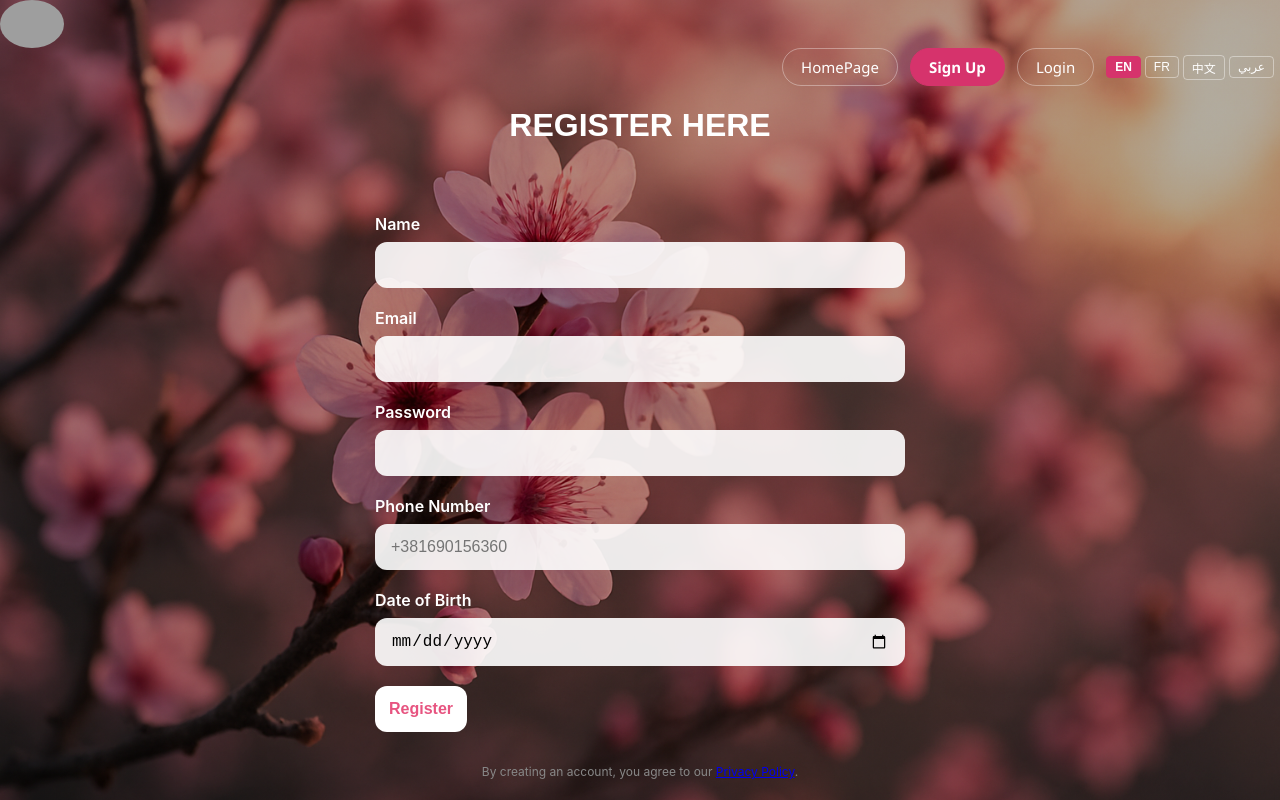
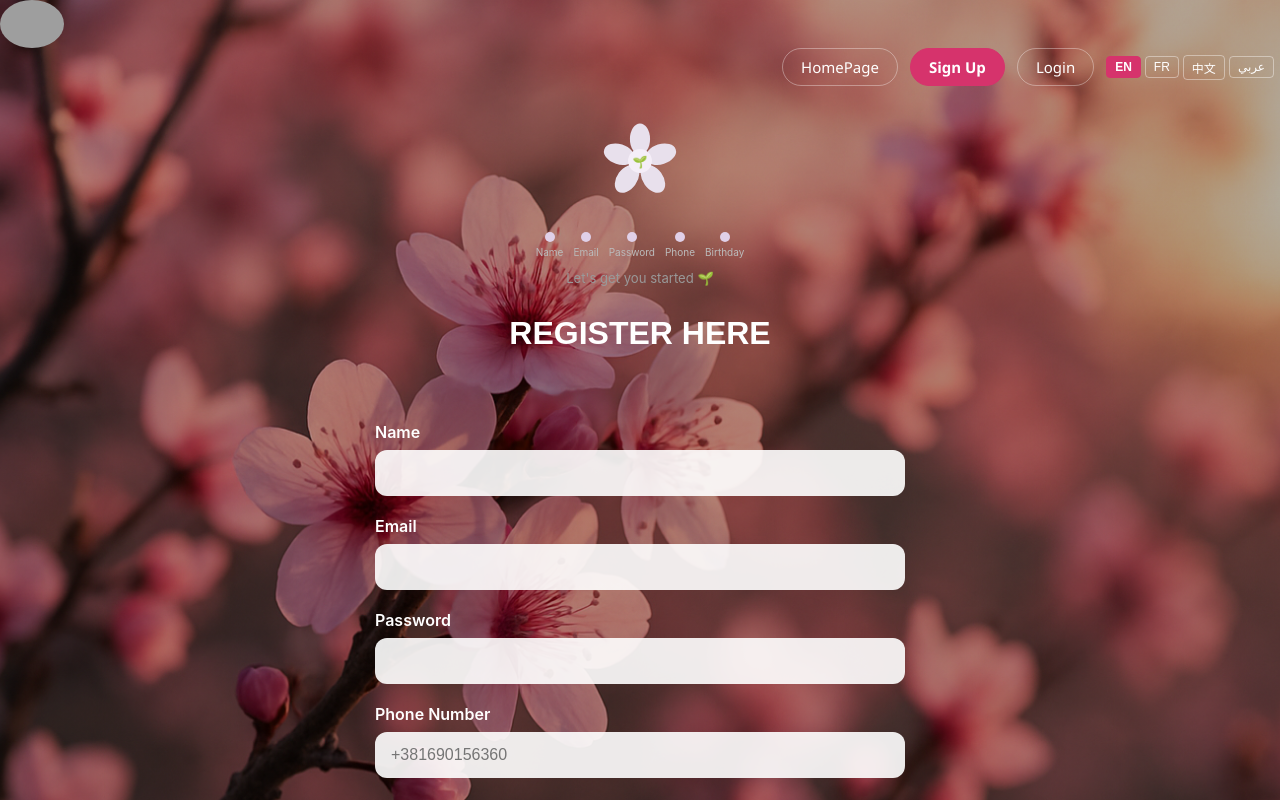
Before and after one commit to MouradMek-code/Blossom_react_web, a React (Create React App) app in the folder Blossom_React_web/: page /sign_up in a window 1280 px wide. Shown: the top 800 px of the page. Built offline with nearby package versions, Linux system fonts and the light colour scheme; no server answers; grey boxes are pictures that could not be loaded.

Commit message:
Add blooming flower progress to signup form

```diff
--- /dev/null
+++ b/Blossom_React_web/src/components/FlowerProgress.jsx
@@ -0,0 +1,77 @@
+import styles from "./FlowerProgress.module.css";
+
+const STEPS = ["Name", "Email", "Password", "Phone", "Birthday"];
+
+export default function FlowerProgress({ filled, verified }) {
+  const total = STEPS.length;
+  const bloomed = verified ? total : filled;
+  const allDone = bloomed >= total;
+
+  return (
+    <div className={styles.wrapper}>
+      <div className={`${styles.flowerWrap} ${allDone ? styles.glow : ""}`}>
+        <svg viewBox="0 0 120 120" width="110" height="110" className={styles.svg}>
+          {/* Petals — 5 at 72° intervals */}
+          {STEPS.map((_, i) => {
+            const angle = (i * 72 - 90) * (Math.PI / 180);
+            const cx = 60 + Math.cos(angle) * 24;
+            const cy = 60 + Math.sin(angle) * 24;
+            const rotation = i * 72;
+            const active = i < bloomed;
+            return (
+              <ellipse
+                key={i}
+                cx={cx}
+                cy={cy}
+                rx="11"
+                ry="17"
+                transform={`rotate(${rotation}, ${cx}, ${cy})`}
+                className={`${styles.petal} ${active ? styles.petalActive : ""}`}
+                style={{ transitionDelay: `${i * 0.08}s` }}
+              />
+            );
+          })}
+          {/* Center circle */}
+          <circle
+            cx="60"
+            cy="60"
+            r="13"
+            className={`${styles.center} ${allDone ? styles.centerActive : ""}`}
+          />
+          {/* Center emoji text */}
+          <text
+            x="60"
+            y="65"
+            textAnchor="middle"
+            fontSize="14"
+            className={styles.centerText}
+          >
+            {verified ? "🌸" : bloomed === 0 ? "🌱" : bloomed < total ? "🌷" : "🌸"}
+          </text>
+        </svg>
+      </div>
+
+      {/* Step dots */}
+      <div className={styles.dots}>
+        {STEPS.map((label, i) => (
+          <div key={i} className={styles.dotWrap}>
+            <div className={`${styles.dot} ${i < bloomed ? styles.dotActive : ""}`} />
+            <span className={`${styles.dotLabel} ${i < bloomed ? styles.dotLabelActive : ""}`}>
+              {label}
+            </span>
+          </div>
+        ))}
+      </div>
+
+      <p className={styles.hint}>
+        {verified
+          ? "Almost there — check your messages 📬"
+          : bloomed === 0
+          ? "Let's get you started 🌱"
+          : bloomed < total
+          ? `${total - bloomed} step${total - bloomed > 1 ? "s" : ""} left to bloom 🌷`
+          : "Ready to blossom! 🌸"}
+      </p>
+    </div>
+  );
+}
--- /dev/null
+++ b/Blossom_React_web/src/components/FlowerProgress.module.css
@@ -0,0 +1,88 @@
+.wrapper {
+  display: flex;
+  flex-direction: column;
+  align-items: center;
+  gap: 12px;
+  padding: 20px 0 8px;
+}
+
+.flowerWrap {
+  transition: filter 0.5s ease;
+}
+
+.glow {
+  filter: drop-shadow(0 0 10px rgba(214, 51, 108, 0.55));
+}
+
+.svg {
+  overflow: visible;
+}
+
+.petal {
+  fill: #e8e0ec;
+  transition: fill 0.4s ease;
+}
+
+.petalActive {
+  fill: #e8649a;
+}
+
+.center {
+  fill: #f5eef8;
+  transition: fill 0.4s ease;
+}
+
+.centerActive {
+  fill: #d6336c;
+}
+
+.centerText {
+  font-size: 13px;
+  user-select: none;
+}
+
+/* Step dots */
+.dots {
+  display: flex;
+  gap: 10px;
+  align-items: flex-start;
+}
+
+.dotWrap {
+  display: flex;
+  flex-direction: column;
+  align-items: center;
+  gap: 4px;
+}
+
+.dot {
+  width: 10px;
+  height: 10px;
+  border-radius: 50%;
+  background: #e0d0e8;
+  transition: background 0.35s ease, transform 0.25s ease;
+}
+
+.dotActive {
+  background: #d6336c;
+  transform: scale(1.25);
+}
+
+.dotLabel {
+  font-size: 10px;
+  color: #bbb;
+  white-space: nowrap;
+  transition: color 0.3s ease;
+}
+
+.dotLabelActive {
+  color: #d6336c;
+  font-weight: 600;
+}
+
+.hint {
+  font-size: 0.82rem;
+  color: #999;
+  margin: 0;
+  text-align: center;
+}
--- a/Blossom_React_web/src/components/FormSignUp.jsx
+++ b/Blossom_React_web/src/components/FormSignUp.jsx
@@ -4,6 +4,7 @@ import styles2 from "./VerifyPhone.module.css";
 import { BASE_URL } from "../api/config";
 import { saveSignupDraft, clearSignupDraft } from "../api/signupDraft";
 import { useTranslation } from "react-i18next";
+import FlowerProgress from "./FlowerProgress";
 
 function FormSignUp({ setRegistered, error, setError, verify, setVerified, prefill }) {
   const { t } = useTranslation();
@@ -63,8 +64,11 @@ function FormSignUp({ setRegistered, error, setError, verify, setVerified, prefi
     SignUp();
   }
 
+  const filledCount = [username, email, password, phoneNumber, dateOfBirth].filter(Boolean).length;
+
   return (
     <div>
+      <FlowerProgress filled={filledCount} verified={verify === true} />
       <h1 className={styles.title}>{t("signup.title")}</h1>
       {verify === false && (
         <form className={styles.container} onSubmit={(e) => FormHandler(e)}>
```
